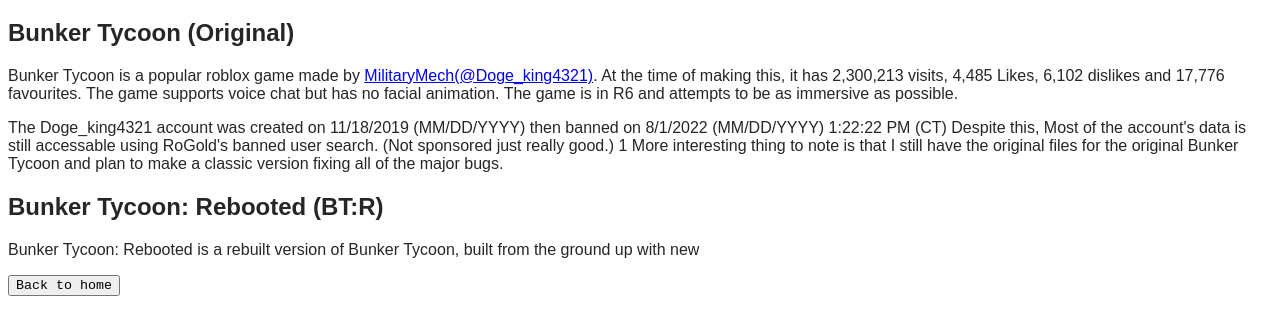
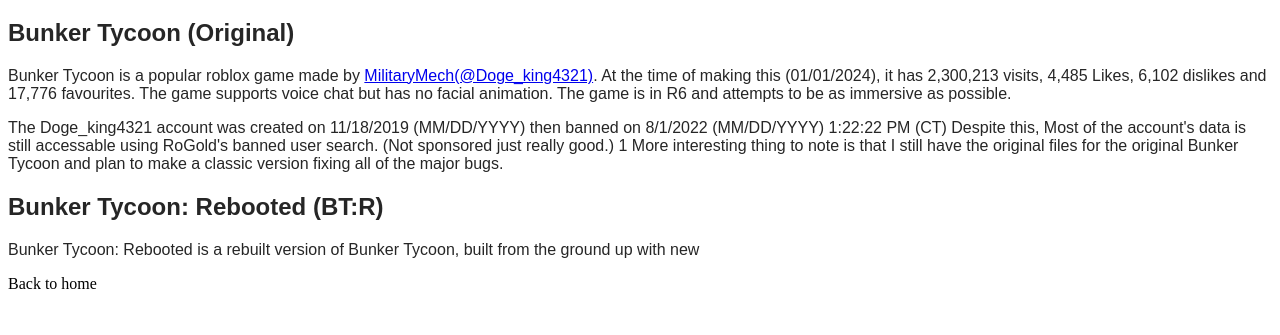
Before and after one commit to MrMilitaryMech/MechWebsite, a plain HTML site: page bunkerTycoon.html in a window 1280 px wide. Shown: the part 61-396 px from the top of the page. Drawn offline with Linux system fonts and the light colour scheme.

Commit message:
Update bunkerTycoon.html

```diff
--- a/bunkerTycoon.html
+++ b/bunkerTycoon.html
@@ -11,7 +11,7 @@
   <h1>Bunker Tycoon & BT:R</h1>
   <h2>Bunker Tycoon (Original)</h2>
   <p>Bunker Tycoon is a popular roblox game made by <a href="https://rblx.trade/u/Doge_King4321"; title="View @MilitaryMech(Doge_king4321) on RblxTrade">MilitaryMech(@Doge_king4321)</a>.
-   At the time of making this, it has 2,300,213 visits, 4,485 Likes, 6,102 dislikes and 17,776 favourites.
+   At the time of making this (01/01/2024), it has 2,300,213 visits, 4,485 Likes, 6,102 dislikes and 17,776 favourites.
    The game supports voice chat but has no facial animation.
    The game is in R6 and attempts to be as immersive as possible.</p>
    <p styles="font-family:Arial Bold, sans-serif">The Doge_king4321 account was created on 11/18/2019 (MM/DD/YYYY) then banned on 8/1/2022 (MM/DD/YYYY) 1:22:22 PM (CT)
@@ -21,6 +21,6 @@
   <h2>Bunker Tycoon: Rebooted (BT:R)</h2>
   <p>Bunker Tycoon: Rebooted is a rebuilt version of Bunker Tycoon, built from the ground up with new
   </p>
-   <button onclick="https://mrmilitarymech.github.io/MechWebsite/">Back to home</button>
+   <a class="linkbutton";href="https://mrmilitarymech.github.io/MechWebsite/">Back to home</a>
  </body>
 </html>
```
